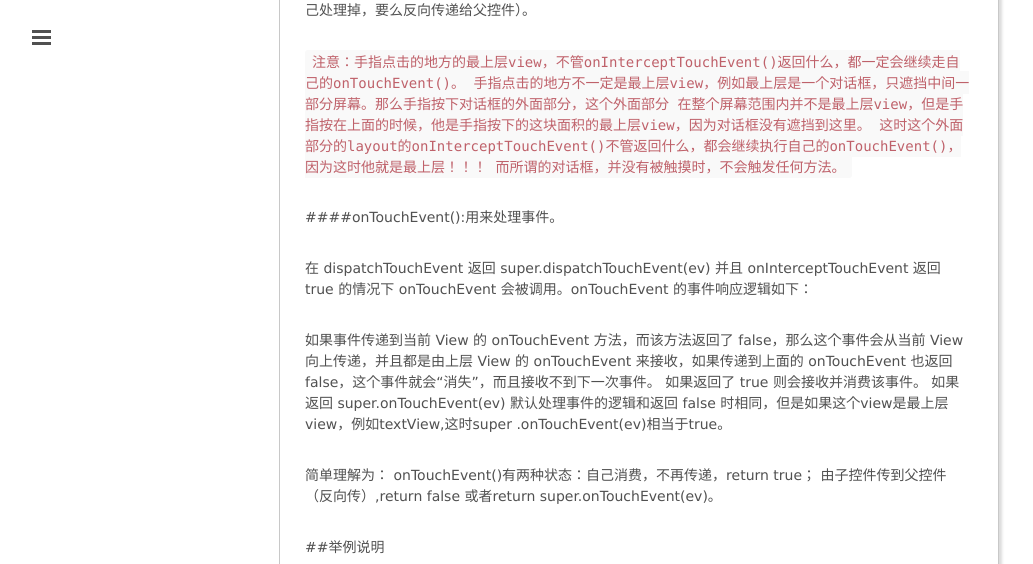
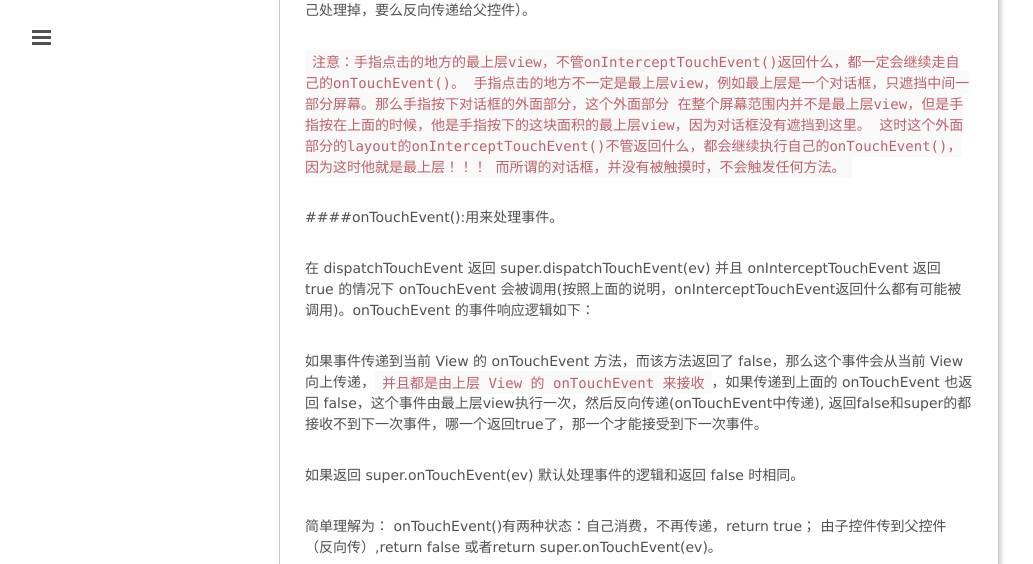
Before and after one commit to mxn21/mxn21.github.io, a Jekyll site: the page built from _posts/2015-5-21-android事件传递分析.md, in a window 1280 px wide and 900 px high, scrolled down 1401 px, cut to the strip 0-564 px from the top of the window. Shown: the whole strip, without its empty margins (1-1034 px from the left). Built offline with Jekyll 4.4.1, drawn with Linux system fonts in a browser that asks for light colours; Markdown is read by kramdown in place of the engine named in the settings; comment, search, counter and statistics services are not loaded.

Commit message:
1232432
32432423

````diff
--- a/_posts/2015-5-21-android事件传递分析.md
+++ b/_posts/2015-5-21-android事件传递分析.md
@@ -50,12 +50,14 @@
 
 ####onTouchEvent():用来处理事件。
 
-在 dispatchTouchEvent 返回 super.dispatchTouchEvent(ev) 并且 onInterceptTouchEvent 返回 true 的情况下 onTouchEvent 会被调用。onTouchEvent 的事件响应逻辑如下：
+在 dispatchTouchEvent 返回 super.dispatchTouchEvent(ev) 并且 onInterceptTouchEvent 返回 true 的情况下
+onTouchEvent 会被调用(按照上面的说明，onInterceptTouchEvent返回什么都有可能被调用)。onTouchEvent 的事件响应逻辑如下：
 
-如果事件传递到当前 View 的 onTouchEvent 方法，而该方法返回了 false，那么这个事件会从当前 View 向上传递，并且都是由上层 View 的 onTouchEvent 来接收，如果传递到上面的 onTouchEvent 也返回 false，这个事件就会“消失”，而且接收不到下一次事件。
-如果返回了 true 则会接收并消费该事件。
-如果返回 super.onTouchEvent(ev) 默认处理事件的逻辑和返回 false 时相同，但是如果这个view是最上层view，例如textView,这时super
-.onTouchEvent(ev)相当于true。
+如果事件传递到当前 View 的 onTouchEvent 方法，而该方法返回了 false，那么这个事件会从当前 View 向上传递，```并且都是由上层 View 的
+onTouchEvent 来接收```，如果传递到上面的 onTouchEvent 也返回 false，这个事件由最上层view执行一次，然后反向传递(onTouchEvent中传递),
+返回false和super的都接收不到下一次事件，哪一个返回true了，那一个才能接受到下一次事件。
+
+如果返回 super.onTouchEvent(ev) 默认处理事件的逻辑和返回 false 时相同。
 
 简单理解为：
 onTouchEvent()有两种状态：自己消费，不再传递，return true； 由子控件传到父控件（反向传）,return false 或者return super.onTouchEvent(ev)。
````
